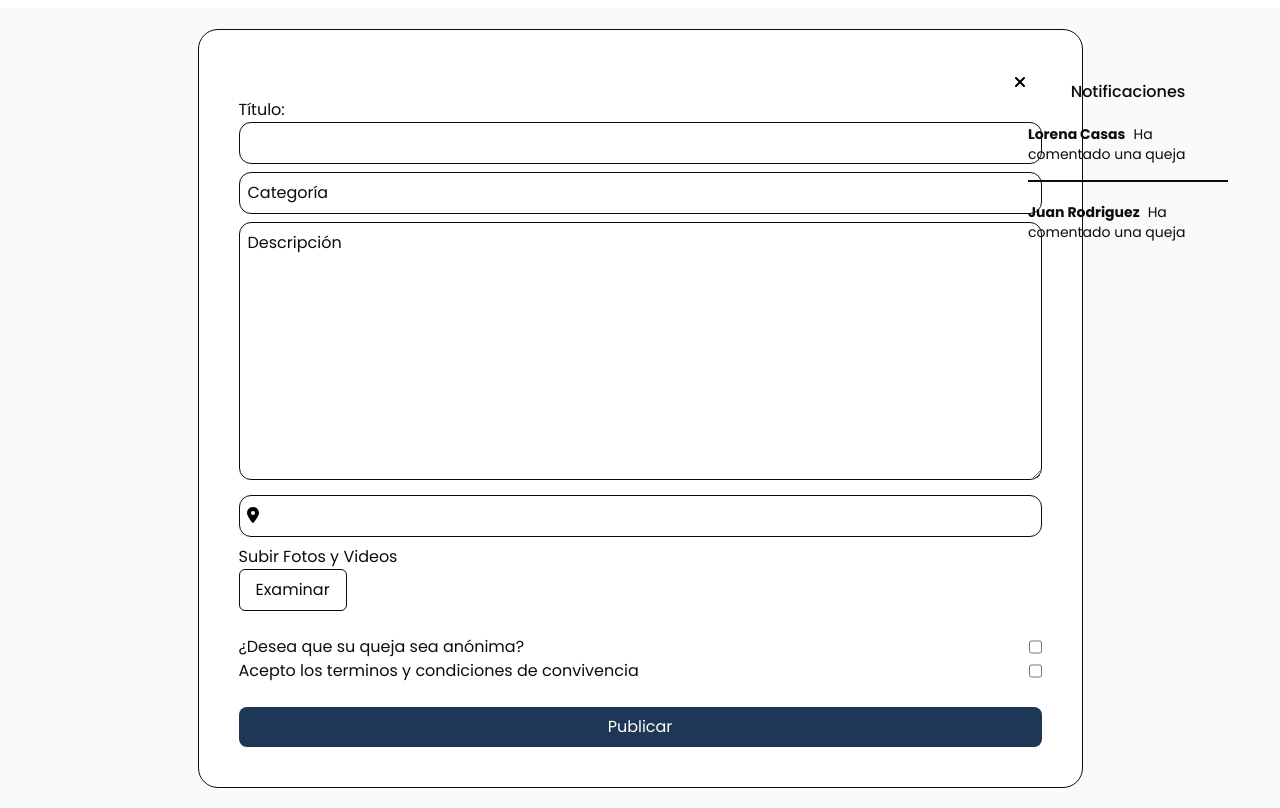
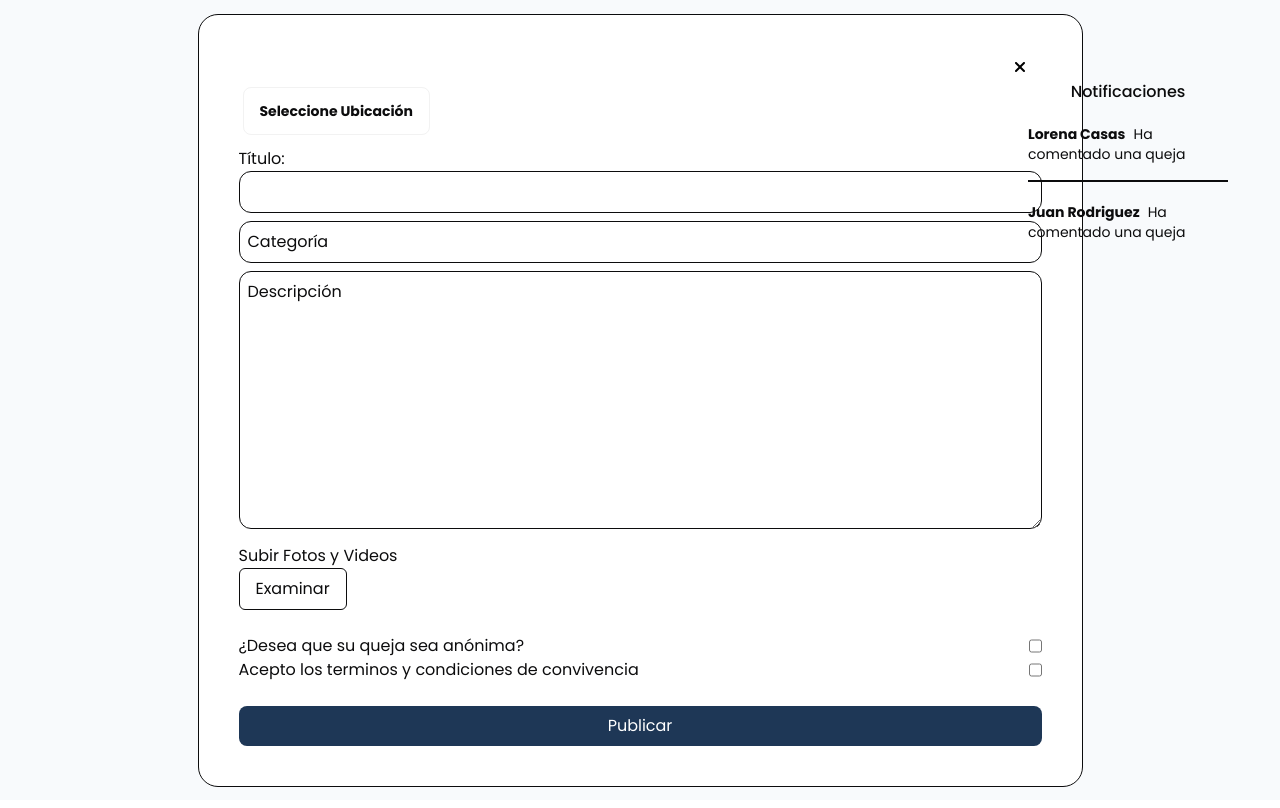
Before and after one commit to No-Country/s10-20-t-csharp-react, a React (Vite) app in the folder ClientApp/: page /report in a window 1280 px wide. Both pictures are taken after a click on the button "Nuevo Reporte". Built offline with nearby package versions, Linux system fonts and the light colour scheme.

Commit message:
Añadiendo componente gps

```diff
--- a/ClientApp/src/components/Modal.jsx
+++ b/ClientApp/src/components/Modal.jsx
@@ -1,10 +1,13 @@
 import { useForm } from 'react-hook-form'
 import axios from 'axios'
 import { useState } from 'react'
+import District from '../data/District'
 
 const Modal = () => {
     const { register, handleSubmit, formState: { errors } } = useForm()
     const [isOpen, setIsOpen] = useState(false)
+    const [ubication, setUbication] = useState(false)
+    const [close, setClose] = useState(false)
 
     const onSubmit = data => {
         data.user_ID = 1
@@ -12,35 +15,40 @@ const Modal = () => {
         axios.post('https://s10nc.somee.com/api/Quejas', data).then(res => {
             console.log("Respuesta API: ", res)
         })
+        console.log("id: ", ubication)
     }
 
     return (
-        <div className={`w-full flex flex-col mt-2 gap-4 h-full items-center justify-center absolute top-0 bg-slate-50 ${isOpen ? 'hidden' : 'flex'} `}>
+        <div className={`w-full flex flex-col gap-4 h-full items-center justify-center absolute top-0 bg-slate-50 ${isOpen ? 'hidden' : 'flex'} `}>
             <form action="#" className="flex flex-col gap-2 bg-white border-[1px] border-black items-center w-fit p-10 rounded-[20px] relative" onSubmit={handleSubmit(onSubmit)}>
                 <div className="w-full mt-5 bg-teal-500 relative cursor-pointer" onClick={() => setIsOpen(!isOpen)}>
                     <svg xmlns="http://www.w3.org/2000/svg" height="1em" viewBox="0 0 384 512" className="absolute z-10 right-0 mr-4 -mt-4">
                         <path d="M342.6 150.6c12.5-12.5 12.5-32.8 0-45.3s-32.8-12.5-45.3 0L192 210.7 86.6 105.4c-12.5-12.5-32.8-12.5-45.3 0s-12.5 32.8 0 45.3L146.7 256 41.4 361.4c-12.5 12.5-12.5 32.8 0 45.3s32.8 12.5 45.3 0L192 301.3 297.4 406.6c12.5 12.5 32.8 12.5 45.3 0s12.5-32.8 0-45.3L237.3 256 342.6 150.6z"/>
                     </svg>
                 </div>
+                <div className='flex justify-start items-center w-full'>
+                    <details className="dropdown">
+                        <summary className="m-1 btn capitalize bg-white text-black hover:bg-[#1E3756] hover:text-white" onClick={() => setClose(!close)}>Seleccione ubicación</summary>
+                        <ul className={`p-2 shadow menu dropdown-content z-[1] bg-base-100 rounded-box w-52 ${close ? "hidden" : "flex"}`}>
+                            {
+                                District.map((item) => (
+                                    <li key={item.District_ID}><a className="text-xs" onClick={() => {
+                                        setUbication(item.District_ID)
+                                    }}>{item.Name}</a></li>
+                                ))
+                            }
+                        </ul>
+                    </details>
+                </div>
                 <div className="w-full">
                     <label htmlFor="#" className="text-black">Título:</label>
                     <input type="text" name="#" id="#" className="p-2 w-full rounded-xl border-black border-[1.8px] bg-white" {...register("title", { required: true })} />
                 </div>
                 <div className="w-full relative">
-                    {/*<label htmlFor="#" className="absolute mt-2 pl-2 font-medium">Categoría</label>*/}
                     <input type="text" name="#" id="#" className="p-2 w-full rounded-xl bg-white border-black border-[1.8px] placeholder:text-black" placeholder="Categoría" {...register("category_ID", { required: true })} />
                 </div>
                 <div className="w-full relative">
-                    {/*<label htmlFor="#" className="absolute mt-2 pl-2 font-extralight">Descripción</label>*/}
                     <textarea rows={10} cols={55} className="rounded-xl bg-white border-black border-[1.5px] p-2 placeholder:text-black" placeholder="Descripción" {...register("text", { required: true })} />
-                </div>
-                <div className="w-full">
-                    <label htmlFor="#" className="absolute p-2 mt-1">
-                        <svg xmlns="http://www.w3.org/2000/svg" height="1em" viewBox="0 0 384 512">
-                            <path d="M215.7 499.2C267 435 384 279.4 384 192C384 86 298 0 192 0S0 86 0 192c0 87.4 117 243 168.3 307.2c12.3 15.3 35.1 15.3 47.4 0zM192 128a64 64 0 1 1 0 128 64 64 0 1 1 0-128z"/>
-                        </svg>
-                    </label>
-                    <input type="text" name="#" id="#" className="p-2 w-full rounded-xl bg-white border-black border-[1.8px]" {...register("district_ID", { required: true })} />
                 </div>
 
                 <div className="w-full">
```
